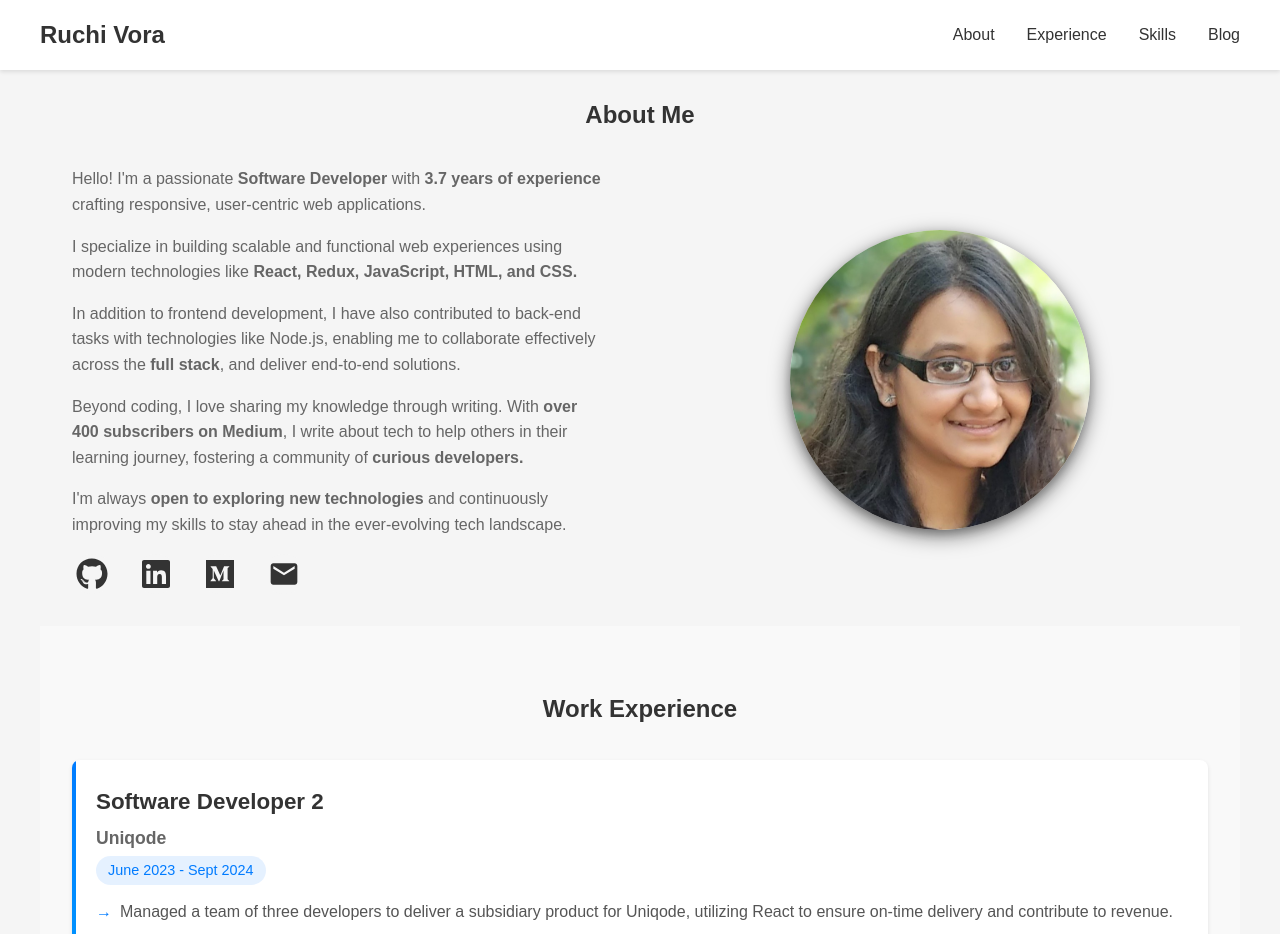
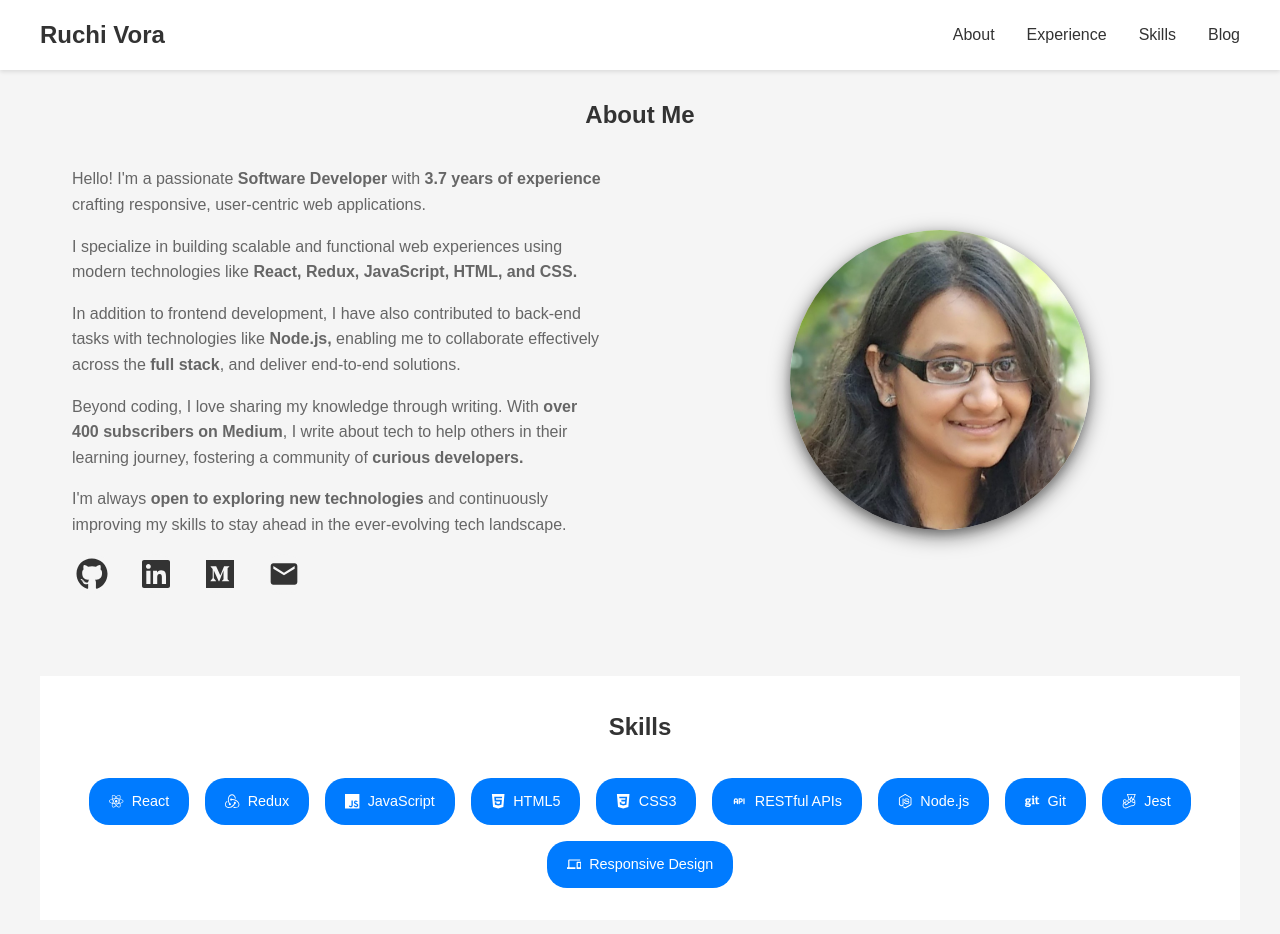
Before and after one commit to ruchivora/ruchi-vora-portfolio, a React (Vite) app: page / in a window 1280 px wide. Shown: the top 934 px of the page. Built offline with nearby package versions, Linux system fonts and the light colour scheme; the HTML template or start-up script is replaced by a standard one.

Commit message:
update portfolio

```diff
--- a/src/App.jsx
+++ b/src/App.jsx
@@ -13,8 +13,8 @@ function App() {
     <>
       <Header/>
       <About/>
+      <Skills/>
       <Experience/>
-      <Skills/>
       <Blog/>
       <Footer/>
     </>
--- a/src/components/About/About.jsx
+++ b/src/components/About/About.jsx
@@ -10,7 +10,7 @@ export function About() {
         <div className={styles.aboutText}>
           <p>Hello! I'm a passionate <strong>Software Developer</strong> with <strong>3.7 years of experience</strong> crafting responsive, user-centric web applications.</p>
           <p>I specialize in building scalable and functional web experiences using modern technologies like <strong>React, Redux, JavaScript, HTML, and CSS.</strong> </p>
-          <p>In addition to frontend development, I have also contributed to back-end tasks with technologies like Node.js, enabling me to collaborate effectively across the <strong>full stack</strong>, and deliver end-to-end solutions.</p>
+          <p>In addition to frontend development, I have also contributed to back-end tasks with technologies like <strong>Node.js,</strong> enabling me to collaborate effectively across the <strong>full stack</strong>, and deliver end-to-end solutions.</p>
           <p>Beyond coding, I love sharing my knowledge through writing. With  <strong>over 400 subscribers on Medium</strong>, I write about tech to help others in their learning journey, fostering a community of <strong>curious developers.</strong></p>
           <p>I'm always <strong>open to exploring new technologies</strong> and continuously improving my skills to stay ahead in the ever-evolving tech landscape.</p>
           <SocialLinks />
--- a/src/components/Experience/Experience.jsx
+++ b/src/components/Experience/Experience.jsx
@@ -7,7 +7,6 @@ export function Experience() {
       company: 'Uniqode',
       period: 'June 2023 - Sept 2024',
       achievements: [
-        'Managed a team of three developers to deliver a subsidiary product for Uniqode, utilizing React to ensure on-time delivery and contribute to revenue.',
         'Implemented features using Angular and React, while monitoring application performance through DataDog and tracking user behavior with Amplitude.',
         'Collaborated with cross-functional teams (Product, Design, QA) to deliver high-quality features on time, ensuring alignment with business goals.',
         'Mentored junior developers through code reviews and pair programming sessions',
@@ -21,7 +20,6 @@ export function Experience() {
       achievements: [
         'Improved user engagement by refactoring the existing design and developing responsive components, transforming the web application into a mobile-friendly platform.',
         'Built and optimized features like grid/list views, label management, reusable design system components, and more, enhancing both usability and performance.',
-        'Developed a scalable rate-limiting service with Node.js, AWS Lambda, and SQS, optimizing API traffic management, reducing operational costs, and ensuring system stability under high loads.',
       ]
     },
     {
@@ -29,8 +27,8 @@ export function Experience() {
       company: 'Mirraw',
       period: 'March 2021 - March 2022',
       achievements: [
-        'Built features for an internal order tracking and inventory management system using React, leading to increased productivity and reduced order dispatch time.',
-        'Developed and optimize API for mobile apps, improving performance through database schema optimizations and logic updates. Monitored performance using Airbrake.'
+        'Improved supplier onboarding flow and developed order details and history features on the inventory management app, enabling cost savings and better decision-making.',
+        'Developed the View Cart feature, enabling users to modify cart items and display total cart value, improving the shopping experience, while building and integrating backend APIs for seamless data flow.'
       ]
     },
     {
@@ -38,7 +36,7 @@ export function Experience() {
       company: 'Mirraw',
       period: 'Jan 2021 - March 2022',
       achievements: [
-        'Improved the user purchase experience by integrating product videos stored on AWS S3 using HTML, CSS, and JavaScript. This integration led to a 15% increase in user engagement, as measured by Amplitude.'
+        'Enhanced user purchase experience by integrating product videos from AWS S3, used by over 1 million active users daily, resulting in a 15% increase in user engagement rate, as measured on Amplitude.'
       ]
     },
     {
@@ -46,7 +44,7 @@ export function Experience() {
       company: 'Unbox Social',
       period: 'June 2019 - Sept 2019',
       achievements: [
-        'Developed a customer analytics dashboard, used by over 200 customers, to track key metrics such as customer reach, user engagement, and performance. Built using HTML, CSS, and JavaScript.'
+        'Integrated APIs to build an analytics dashboard used by 2,000+ top brands worldwide to track engagement and performance metrics, enabling data-driven business decisions.'
       ]
     }
   ];
```
